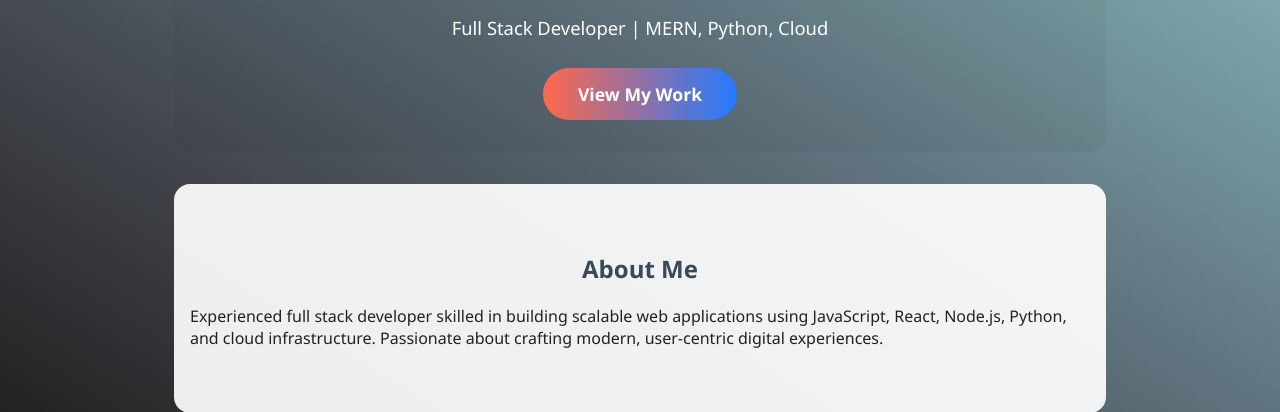
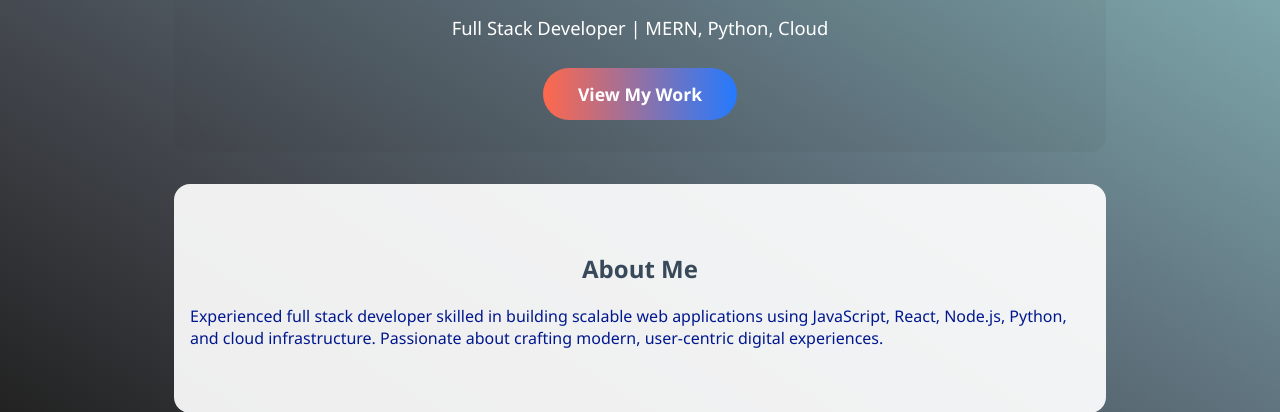
Before and after one commit to RahulA075/portfolio-rahula, a plain HTML site: page index.html in a window 1280 px wide. Shown: the part 388-800 px from the top of the page. Drawn offline with Linux system fonts and the light colour scheme.

Commit message:
Update style.css

```diff
--- a/style.css
+++ b/style.css
@@ -4,7 +4,7 @@ body, html {
     height: 100%;
     font-family: 'Segoe UI', Arial, sans-serif;
     background: transparent;
-    color: #222;
+    color: #00188F;
     position: relative;
     z-index: 1;
 }
```
